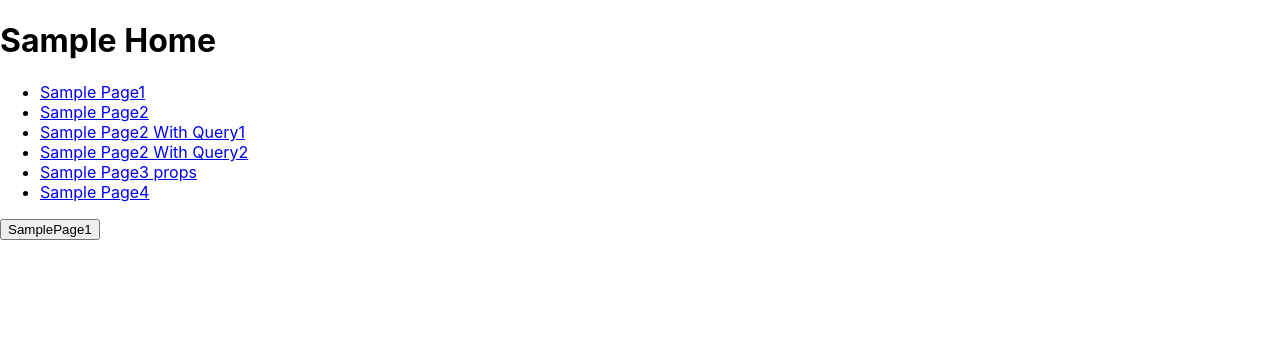
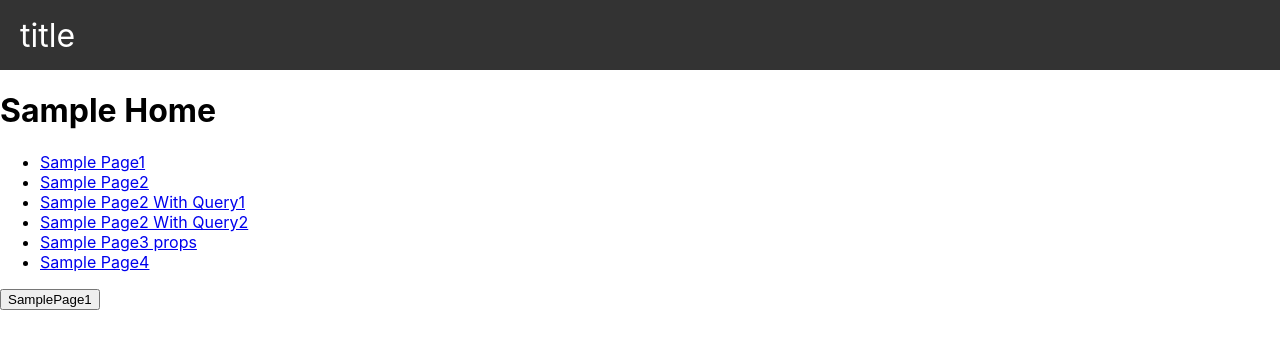
Before and after one commit to Snails8/go-api, a React (Create React App) app in the folder frontend/: page / in a window 1280 px wide. Shown: the top 348 px of the page. Built offline with nearby package versions, Linux system fonts and the light colour scheme; no server answers.

Commit message:
add: Navbar component の追加

```diff
--- /dev/null
+++ b/frontend/src/components/atoms/Header/Header.module.css
@@ -0,0 +1,10 @@
+.base {
+    align-items: center;
+    color: white;
+    background-color: #333333;
+    font-size: xx-large;  /* 文字 大きさ */
+    padding-left: 20px;  /* 文字 左の余白を追加*/
+    display: flex;
+    height: 70px;
+    width: 100%;
+}
--- /dev/null
+++ b/frontend/src/components/atoms/Header/Header.tsx
@@ -0,0 +1,18 @@
+import React from 'react';
+
+import styles from './Header.module.css'
+
+export interface HeaderProps {
+    pageTitle: string
+}
+
+export const Header: React.FC<HeaderProps> = ({
+    pageTitle
+}) => {
+
+    return (
+        <div className={`${styles.base}` }>
+            {pageTitle}
+        </div>
+    )
+}
--- a/frontend/src/pages/dashboard/Dashboard.tsx
+++ b/frontend/src/pages/dashboard/Dashboard.tsx
@@ -2,6 +2,7 @@ import React, { useEffect, useState } from 'react';
 import { Link } from 'react-router-dom';
 import { createSearchParams } from 'react-router-dom'
 import { useNavigate } from 'react-router-dom';
+import { Header } from '../../components/atoms/Header/Header';
 
 export const Dashboard: React.FC = () => {
     const [message, setMessage] = useState("")
@@ -25,6 +26,9 @@ export const Dashboard: React.FC = () => {
 
     return (
         <>
+          <Header
+            pageTitle='title'
+          />
           <h1>Sample Home</h1>
           <nav>
             <ul>
```
